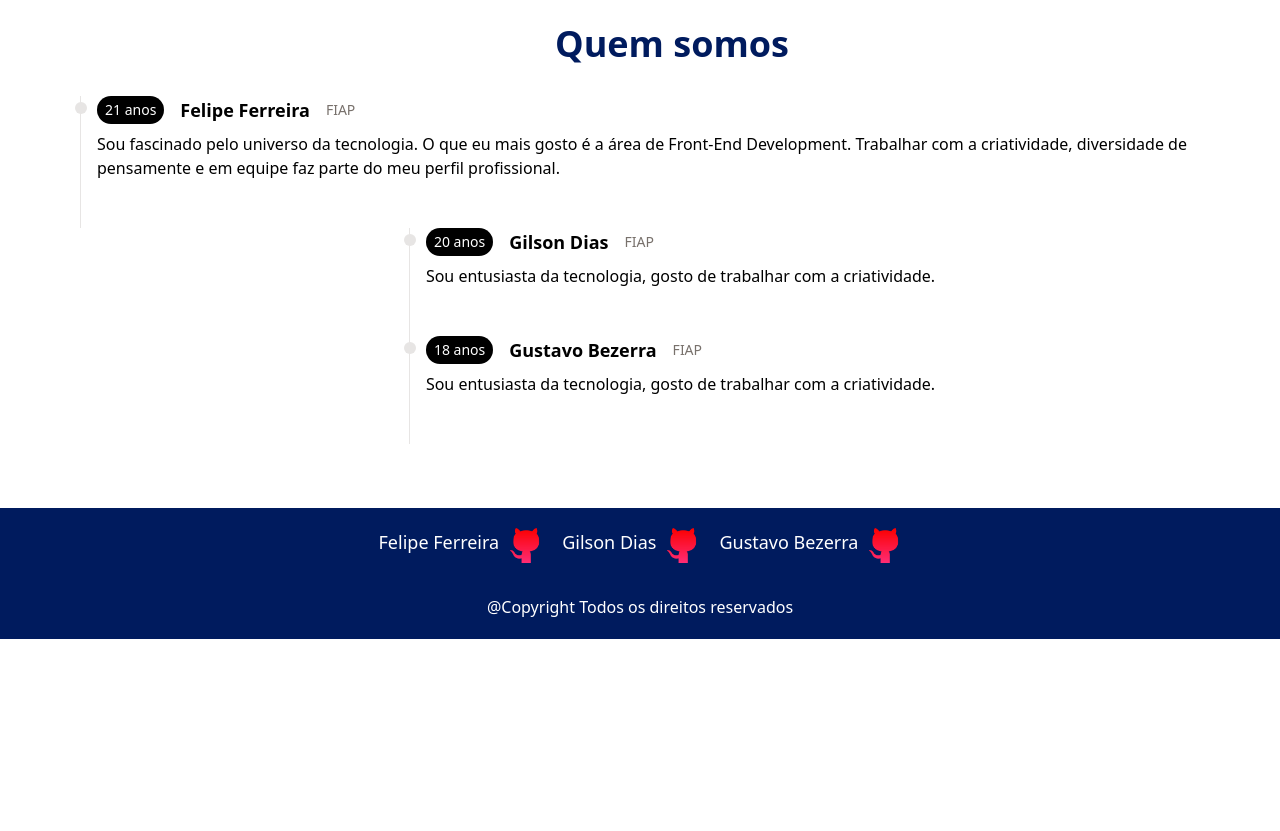
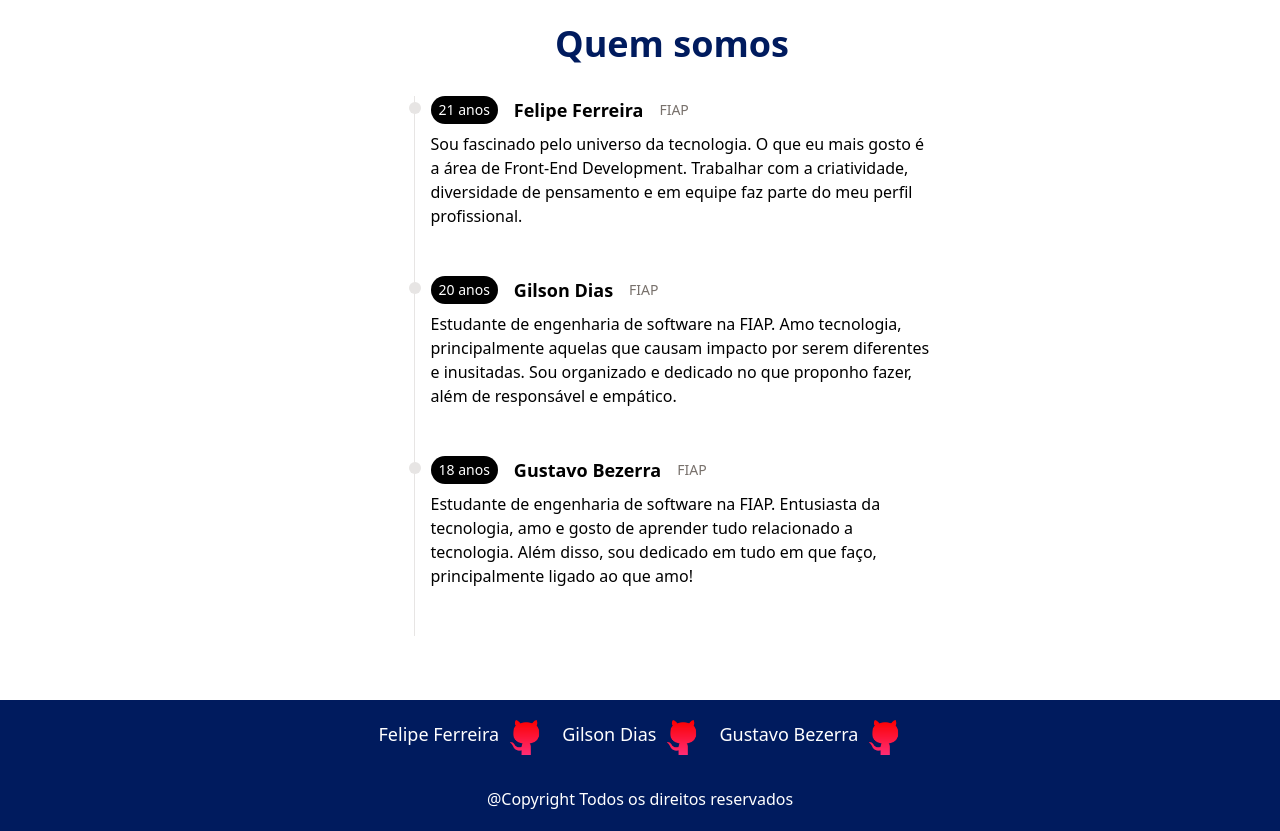
Before and after one commit to Gustavo-b017/Portifolio_SijiA, a React (Vite) app: page / in a window 1280 px wide. Shown: the part 840-1671 px from the top of the page. Before the commit the page ends 1479 px from the top, so only its background shows below. Built offline with nearby package versions, Linux system fonts and the light colour scheme.

Commit message:
Atualizando

```diff
--- a/src/Componentes/Navlateral/Footer/Footer.jsx
+++ b/src/Componentes/Navlateral/Footer/Footer.jsx
@@ -5,15 +5,21 @@ const Footer = () => {
             <ul className="flex items-center justify-center gap-5">
                 <li className="flex items-start justify-space-between gap-2" >
                     <a className="text-white cursor-pointer text-lg">Felipe Ferreira</a>
+                    <a href="https://github.com/Defelopers">
                     <img className="w-[35px] rounded-50 cursor-pointer" src='/src/assets/social.png' alt="" />
+                    </a>
                 </li>
                 <li className="flex items-start justify-space-between gap-2">
                     <a className="text-white cursor-pointer text-lg">Gilson Dias</a>
+                    <a href="https://github.com/G1lsJn">
                     <img className="w-[35px] rounded-50" src='/src/assets/social.png' alt="" />
+                    </a>
                 </li>
                 <li  className="flex items-start justify-space-between gap-2">
                     <a className="text-white cursor-pointer text-lg">Gustavo Bezerra</a>
+                    <a href="https://github.com/Gustavo-b017">
                     <img className="w-[35px] rounded-50" src='/src/assets/social.png' alt="" />
+                    </a>
                 </li>
             </ul>
 
--- a/src/Componentes/Navlateral/Sobre/Sobre.jsx
+++ b/src/Componentes/Navlateral/Sobre/Sobre.jsx
@@ -8,19 +8,19 @@ const Sobre = () => {
                 idade: 21 + ' anos',
                 nome: 'Felipe Ferreira',
                 instituicao:'FIAP',
-                detalhes: 'Sou fascinado pelo universo da tecnologia. O que eu mais gosto é a área de Front-End Development. Trabalhar com a criatividade, diversidade de pensamente e em equipe faz parte do meu perfil profissional.'
+                detalhes: '  Sou fascinado pelo universo da tecnologia. O que eu mais gosto é a área de Front-End Development. Trabalhar com a criatividade, diversidade de pensamento e em equipe faz parte do meu perfil profissional.'
             },
             {
                 idade: 20 + ' anos',
                 nome: 'Gilson Dias',
                 instituicao:'FIAP',
-                detalhes: 'Sou entusiasta da tecnologia, gosto de trabalhar com a criatividade.'
+                detalhes: '  Estudante de engenharia de software na FIAP. Amo tecnologia, principalmente aquelas que causam impacto por serem diferentes e inusitadas. Sou organizado e dedicado no que proponho fazer, além de responsável e empático.'
             },
             {
                 idade: 18 + ' anos',
                 nome: 'Gustavo Bezerra',
                 instituicao:'FIAP',
-                detalhes: 'Sou entusiasta da tecnologia, gosto de trabalhar com a criatividade.'
+                detalhes: '  Estudante de engenharia de software na FIAP. Entusiasta da tecnologia, amo e gosto de aprender tudo relacionado a tecnologia. Além disso, sou dedicado em tudo em que faço, principalmente ligado ao que amo!'
             },
 
         ]
--- a/src/Componentes/Navlateral/SobreItens/SobreItens.jsx
+++ b/src/Componentes/Navlateral/SobreItens/SobreItens.jsx
@@ -10,7 +10,7 @@ const SobreItens = ({idade,nome,instituicao,detalhes}) => {
                     <span className=" text-stone-500">{instituicao}</span>
 
                 </p>
-                <p className="my-2 text-base ">{detalhes}</p>
+                <p className="my-2 text-base w-[500px] ">{detalhes}</p>
 
 
             </li>
```
